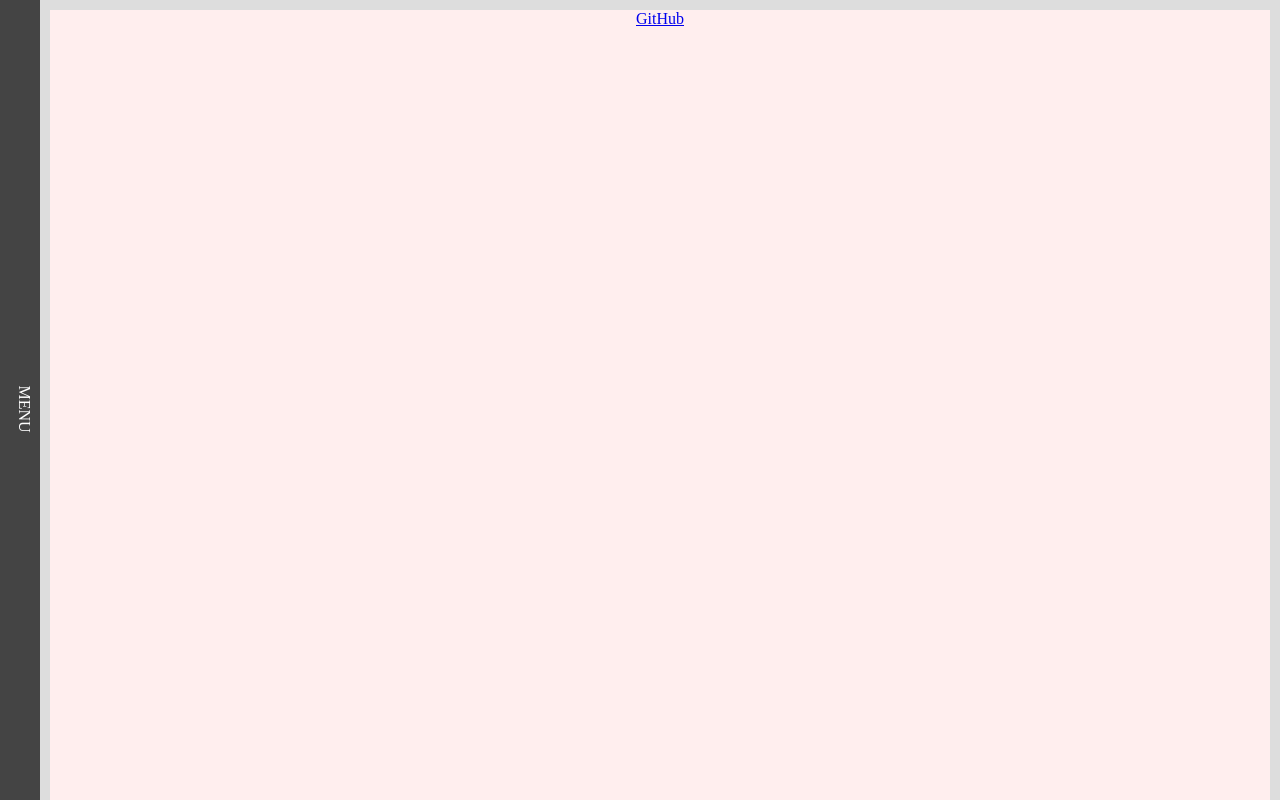
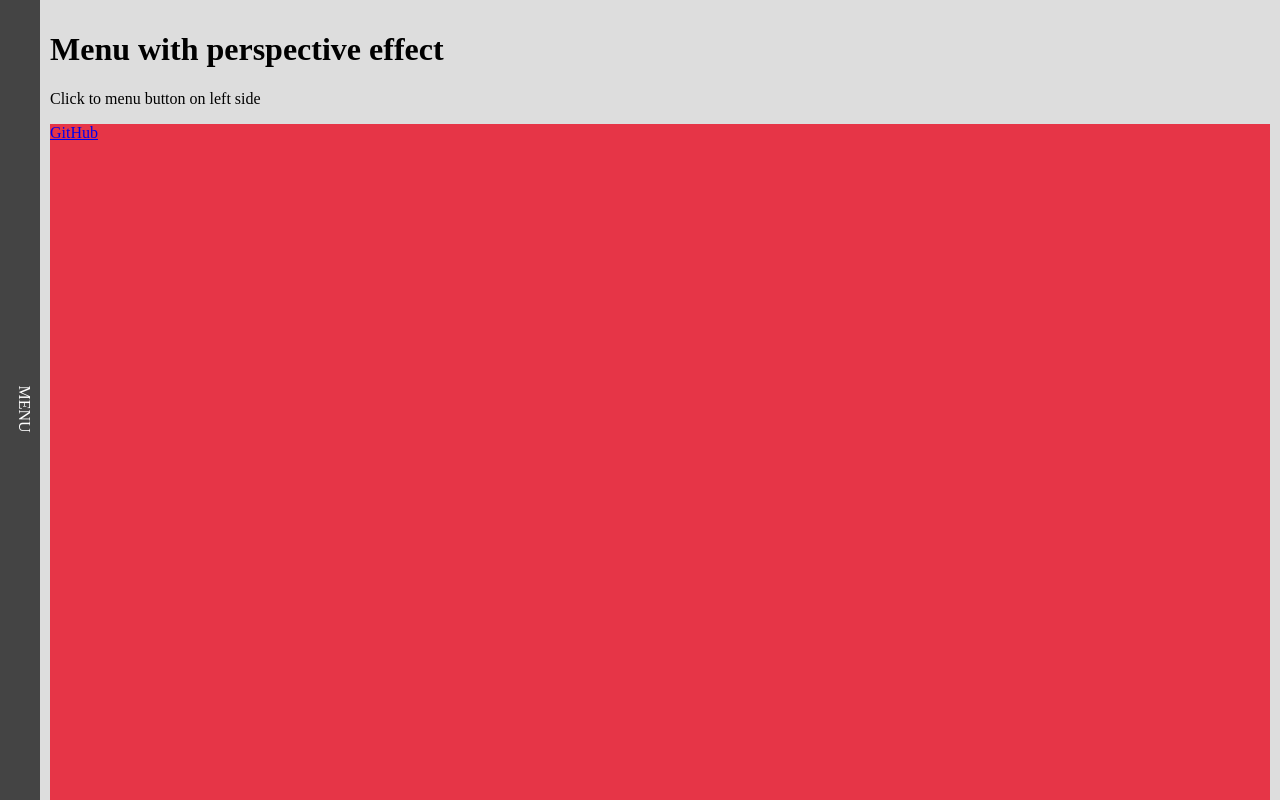
Before and after one commit to BorisKotlyarov/perspective-effect-menu, a plain HTML site: page index.html in a window 1280 px wide. Drawn offline with Linux system fonts and the light colour scheme.

Commit message:
background was edited

```diff
--- a/app.js
+++ b/app.js
@@ -1,3 +1,5 @@
+(function () {
+    'use strict';
     function el(selector) {
         return document.querySelector(selector);
     }
@@ -27,3 +29,4 @@ function toggler(){
     }
 
     window.addEventListener('load', toggler);
+})();
--- a/index.html
+++ b/index.html
@@ -21,6 +21,8 @@
     </div>
 
     <div class="container">
+        <h1>Menu with perspective effect</h1>
+        <p>Click to menu button on left side</p>
         <div class="test-conteiner">
             <a href="https://github.com/BorisKotlyarov/perspective-effect-menu">GitHub</a>
         </div>
--- a/style.css
+++ b/style.css
@@ -21,8 +21,6 @@ html, body {
     z-index: 1;
     background: #ddd;
     padding: 10px;
-
-    text-align: center;
     height: 100%;
     margin-left: 40px;
     overflow: auto;
@@ -39,8 +37,8 @@ html, body {
 
 /*---------------------*/
 .test-conteiner {
-    height: 1500px;
-    background-color: #ffeeee;
+    height: 1000px;
+    background-color: #e63547;
 }
 
 .left-block {
@@ -67,7 +65,6 @@ html, body {
     padding: 10px;
     box-sizing: border-box;
     color: #fff;
-
     transition: .5s;
     -webkit-transition: .5s;
     -webkit-transform: rotateY(142deg);
```
Lines whose indentation alone changed are shown as unchanged.
